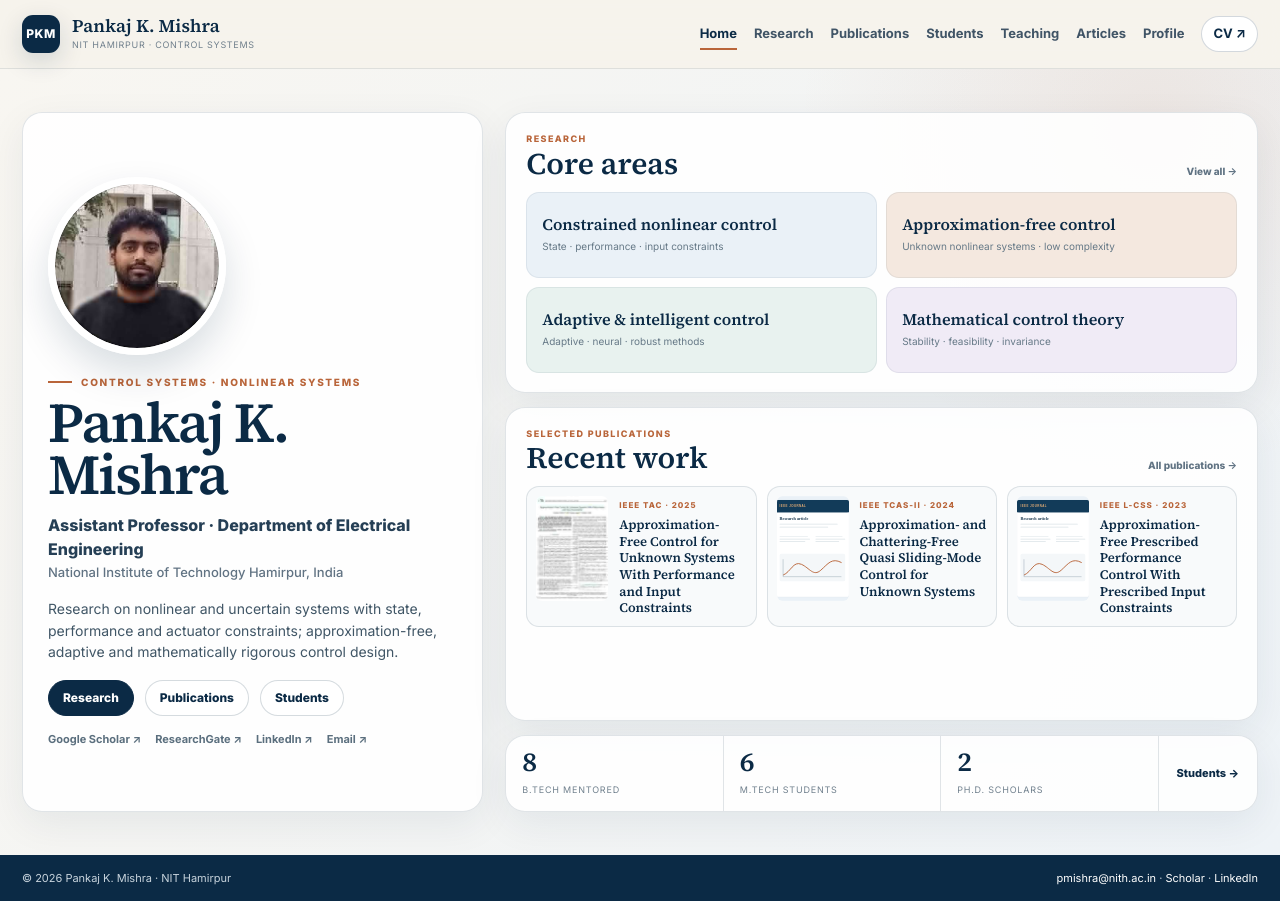
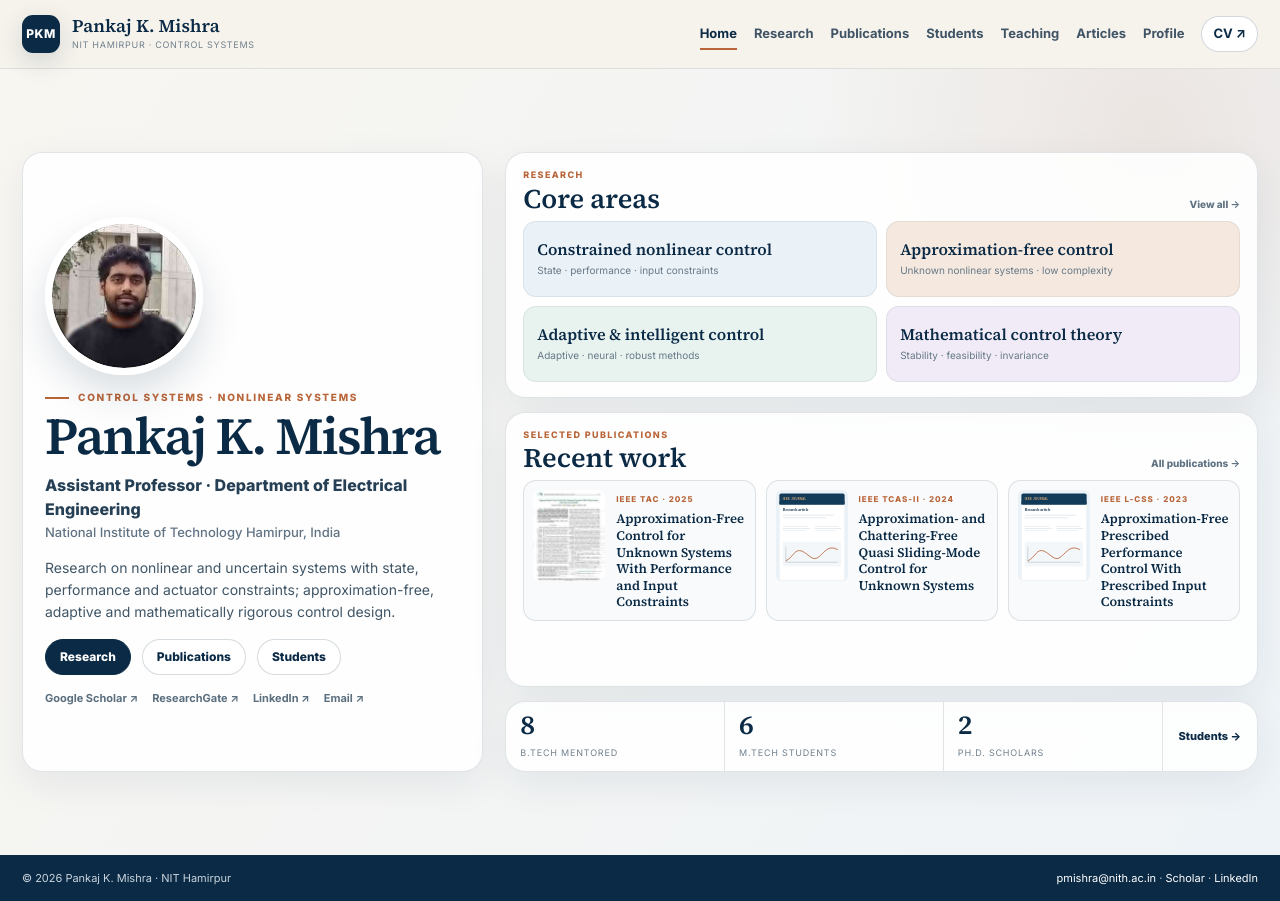
Before and after one commit to p-k-mishra/p-k-mishra.github.io, a Jekyll site: the page built from index.html, in a window 1280 px wide. Built offline with Jekyll 4.4.1, drawn with Linux system fonts in a browser that asks for light colours.

Commit message:
Load viewport fitting styles

```diff
--- a/_layouts/default.html
+++ b/_layouts/default.html
@@ -16,6 +16,7 @@
   <link href="https://fonts.googleapis.com/css2?family=Inter:wght@400;500;600;700;800&family=Source+Serif+4:opsz,wght@8..60,500;8..60,600;8..60,700&display=swap" rel="stylesheet">
   <link rel="stylesheet" href="{{ '/assets/css/main.css' | relative_url }}">
   <link rel="stylesheet" href="{{ '/assets/css/compact.css' | relative_url }}">
+  <link rel="stylesheet" href="{{ '/assets/css/viewport.css' | relative_url }}">
 </head>
 <body>
 <header class="site-header">
```
